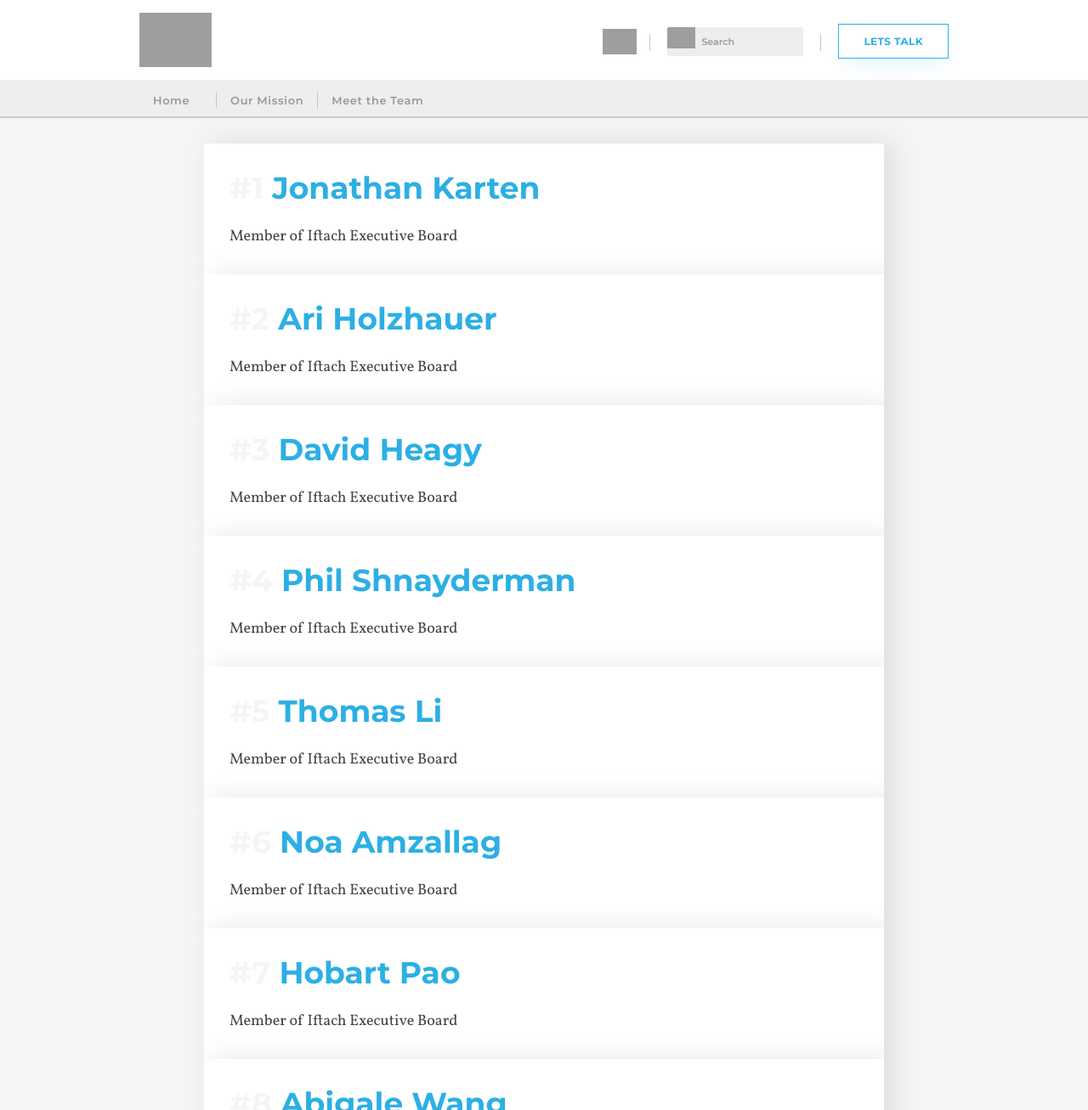
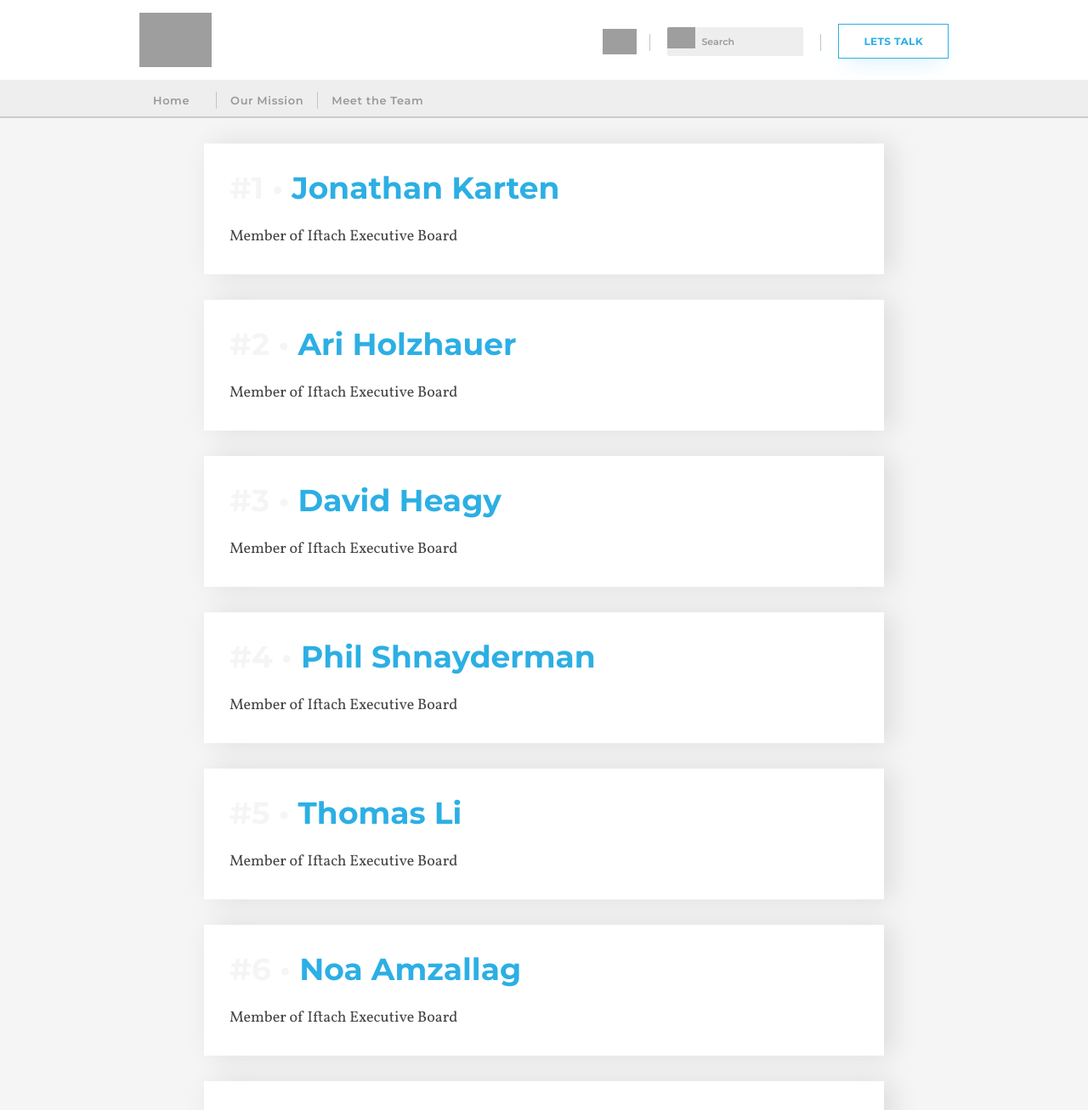
Before and after one commit to seanelevan/iftach, a PHP site: page /meettheteam in a window 1280 px wide. Shown: the whole page at 85% size. Run offline with PHP 8.4, Linux system fonts and the light colour scheme; grey boxes are pictures that could not be loaded.

Commit message:
Update index.php

```diff
--- a/web/meettheteam/index.php
+++ b/web/meettheteam/index.php
@@ -20,7 +20,7 @@ foreach($teammembers as $team){
 
   $i++;
 
-  echo '<div style="margin:auto;width:800px;background-color:#FFFFFF;box-shadow:10px 0px 30px rgba(0, 0, 0, 0.1);"> <div style="padding:30px;"> <div style="font-family:\'Montserrat\';font-weight:700;font-size:36px;color:#2CAFE4;text-align:left;"><span style="color:#f5f5f5;">#'.$i.'</span> '.$team.'</div> <div style="margin-top:22px;font-family:\'Vollkorn\';font-weight:400;font-size:18px;line-height:28px;text-align:left;color:#444444;">Member of Iftach Executive Board</div> </div> </div>';
+  echo '<div style="margin:auto;width:800px;background-color:#FFFFFF;box-shadow:10px 0px 30px rgba(0, 0, 0, 0.1);margin-bottom:30px;"> <div style="padding:30px;"> <div style="font-family:\'Montserrat\';font-weight:700;font-size:36px;color:#2CAFE4;text-align:left;"><span style="color:#f5f5f5;">#'.$i.' &bull;</span> '.$team.'</div> <div style="margin-top:22px;font-family:\'Vollkorn\';font-weight:400;font-size:18px;line-height:28px;text-align:left;color:#444444;">Member of Iftach Executive Board</div> </div> </div>';
 
 }
 
```
